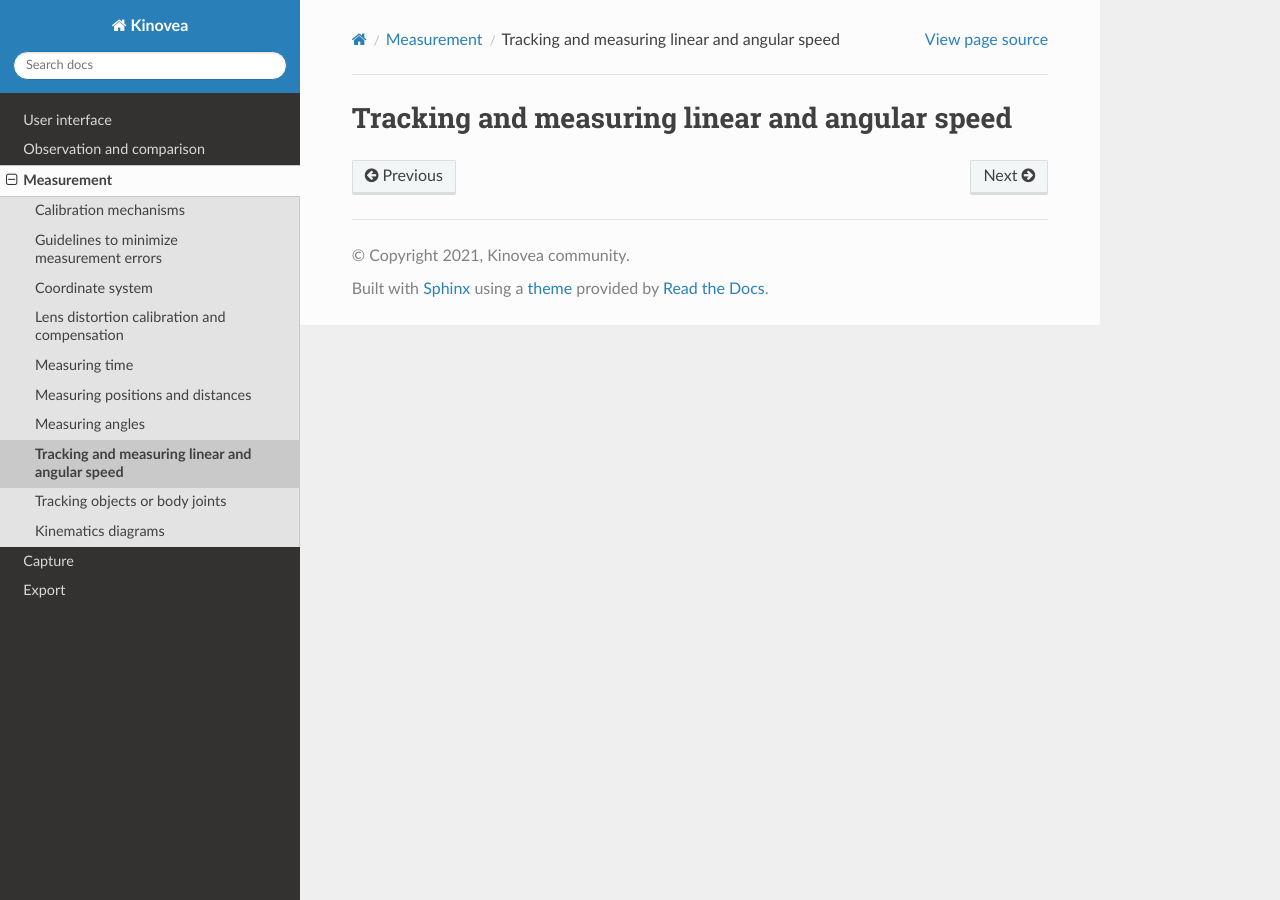
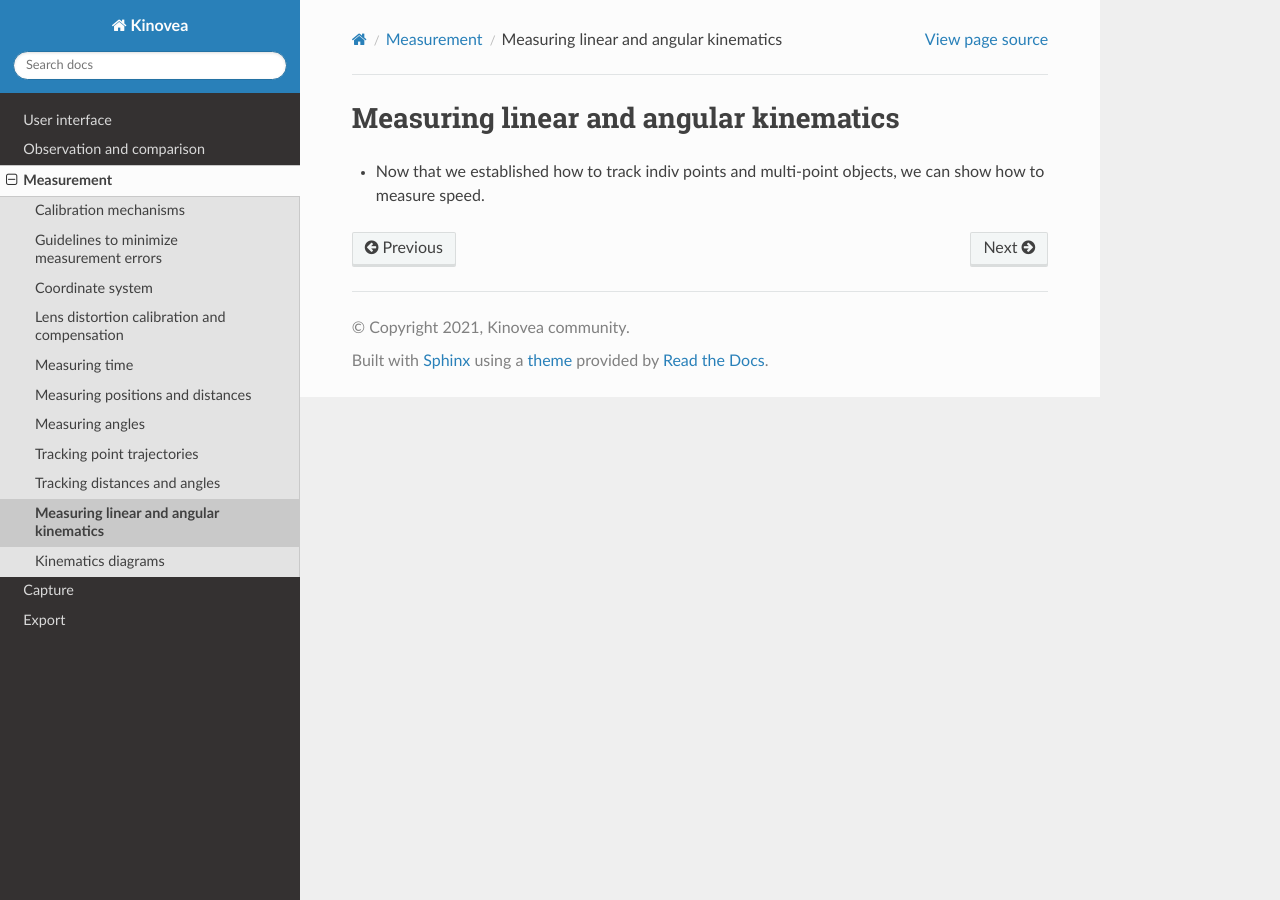
Before and after one commit to Kinovea/kinovea-docs, a Sphinx documentation site: the page built from source/measurement/speed.rst, in a window 1280 px wide. Built offline with Sphinx 7.4.7 and the Read the Docs theme 2.0.0, drawn with Linux system fonts in a browser that asks for light colours.

Commit message:
Tracking point trajectories

```diff
--- a/source/measurement/angle.rst
+++ b/source/measurement/angle.rst
@@ -31,7 +31,10 @@ A physical goniometer combines two arms and a protractor.
 One arm is called the stationary arm and the other the movable arm.
 The protractor part contains multiple graduated rings that allow the physician to pick a reference axis when reading the angle.
 
-.. image:: /images/measurement/goniometer-physical2.png
+.. figure:: /images/measurement/goniometer-physical2.png
+    :align: center
+
+    Typical plastic goniometer
 
 The stationary arm is aligned with the reference segment to materialize the neutral position and the movable arm is aligned with the segment for which we are measuring the range of motion.
 
--- a/source/measurement/index.rst
+++ b/source/measurement/index.rst
@@ -11,6 +11,7 @@ Measurement
    time
    distance
    angle
+   trajectory
+   tracking
    speed
-   tracking
    kinematics
--- a/source/measurement/speed.rst
+++ b/source/measurement/speed.rst
@@ -1,2 +1,4 @@
-Tracking and measuring linear and angular speed
-===============================================
+Measuring linear and angular kinematics
+=======================================
+
+- Now that we established how to track indiv points and multi-point objects, we can show how to measure speed.
--- a/source/measurement/tracking.rst
+++ b/source/measurement/tracking.rst
@@ -1,6 +1,4 @@
-Tracking objects or body joints
-===============================
+Tracking distances and angles
+=======================================
 
-- Trajectory tool
-- Tracking objects
-- Default tracking parameters
+- How to track multi-point objects.
```
Also changed, not shown: source/capture/hardware/industrial.rst (+7 -7 lines), source/measurement/trajectory.rst (added, +99 -0 lines), source/images/measurement/trajectory-basics.jpg (added), source/images/measurement/trajectory-circle.png (added), source/images/measurement/trajectory-configuration.png (added), source/images/measurement/trajectory-keys.jpg (added), source/images/measurement/trajectory-visiblity.jpg (added), source/images/measurement/trajectory-windows.png (added).
